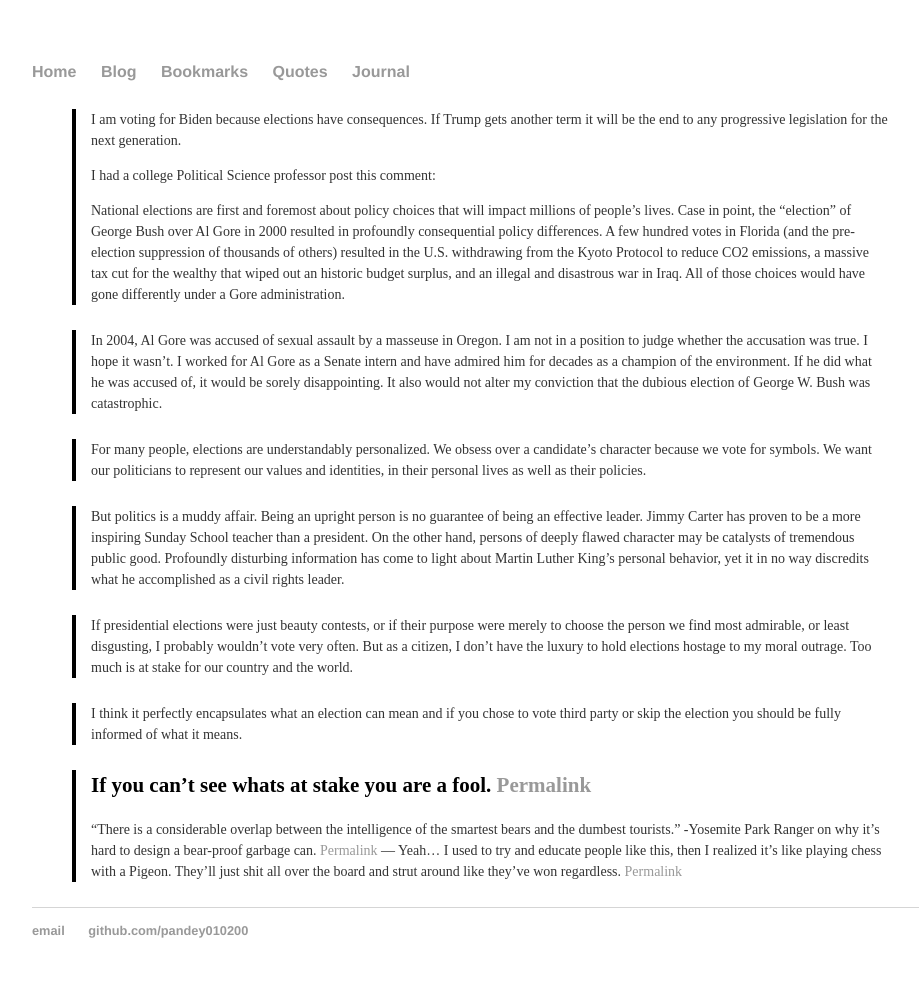
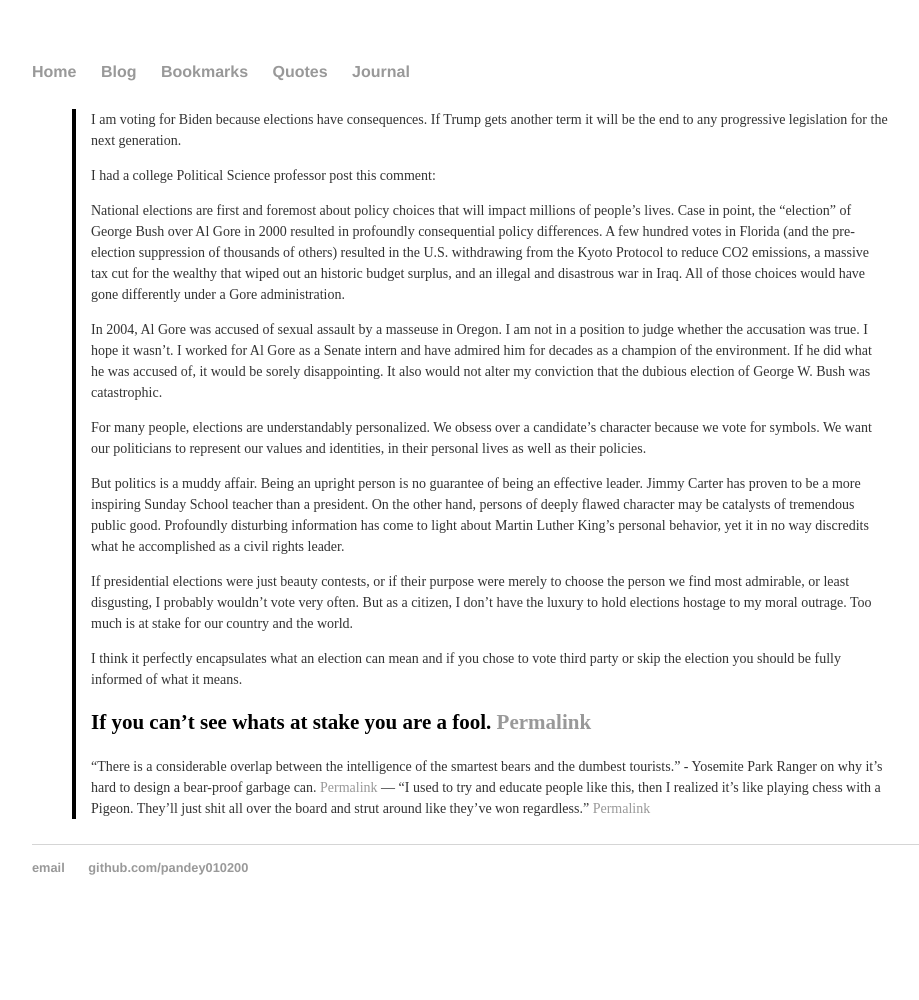
Before and after one commit to pandey010200/pandey010200.github.io, a Jekyll site: the page built from quotes/index.md, in a window 1280 px wide. Shown: the whole page, without its empty margins (160-1079 px from the left). Built offline with Jekyll 4.4.1, drawn with Linux system fonts in a browser that asks for light colours; after the commit the page ends 937 px from its top, so only the background shows below that.

Commit message:
Update index.md

```diff
--- a/quotes/index.md
+++ b/quotes/index.md
@@ -7,19 +7,19 @@ title: Quotes
 >I had a college Political Science professor post this comment:
 >
 >National elections are first and foremost about policy choices that will impact millions of people's lives. Case in point, the "election" of George Bush over Al Gore in 2000 resulted in profoundly consequential policy differences. A few hundred votes in Florida (and the pre-election suppression of thousands of others) resulted in the U.S. withdrawing from the Kyoto Protocol to reduce CO2 emissions, a massive tax cut for the wealthy that wiped out an historic budget surplus, and an illegal and disastrous war in Iraq. All of those choices would have gone differently under a Gore administration.
-
+>
 >In 2004, Al Gore was accused of sexual assault by a masseuse in Oregon. I am not in a position to judge whether the accusation was true. I hope it wasn't. I worked for Al Gore as a Senate intern and have admired him for decades as a champion of the environment. If he did what he was accused of, it would be sorely disappointing. It also would not alter my conviction that the dubious election of George W. Bush was catastrophic.
-
+>
 >For many people, elections are understandably personalized. We obsess over a candidate's character because we vote for symbols. We want our politicians to represent our values and identities, in their personal lives as well as their policies.
-
+>
 >But politics is a muddy affair. Being an upright person is no guarantee of being an effective leader. Jimmy Carter has proven to be a more inspiring Sunday School teacher than a president. On the other hand, persons of deeply flawed character may be catalysts of tremendous public good. Profoundly disturbing information has come to light about Martin Luther King's personal behavior, yet it in no way discredits what he accomplished as a civil rights leader.
-
+>
 >If presidential elections were just beauty contests, or if their purpose were merely to choose the person we find most admirable, or least disgusting, I probably wouldn't vote very often. But as a citizen, I don't have the luxury to hold elections hostage to my moral outrage. Too much is at stake for our country and the world.
-
+>
 >I think it perfectly encapsulates what an election can mean and if you chose to vote third party or skip the election you should be fully informed of what it means.
-
+>
 >If you can't see whats at stake you are a fool. [Permalink](https://www.reddit.com/r/GamerGhazi/comments/gacx1x/womens_groups_go_silent_on_biden_assault/fozma17/)
 ---
->"There is a considerable overlap between the intelligence of the smartest bears and the dumbest tourists." -Yosemite Park Ranger on why it's hard to design a bear-proof garbage can. [Permalink](https://www.reddit.com/r/AskReddit/comments/gk8t35/george_carlin_said_think_of_how_stupid_the/fqpz3yi/)
+>"There is a considerable overlap between the intelligence of the smartest bears and the dumbest tourists." - Yosemite Park Ranger on why it's hard to design a bear-proof garbage can. [Permalink](https://www.reddit.com/r/AskReddit/comments/gk8t35/george_carlin_said_think_of_how_stupid_the/fqpz3yi/)
 ---
->Yeah... I used to try and educate people like this, then I realized it's like playing chess with a Pigeon. They'll just shit all over the board and strut around like they've won regardless. [Permalink](https://www.reddit.com/r/AskReddit/comments/gk8t35/george_carlin_said_think_of_how_stupid_the/fqq6vh0/)
+>"I used to try and educate people like this, then I realized it's like playing chess with a Pigeon. They'll just shit all over the board and strut around like they've won regardless." [Permalink](https://www.reddit.com/r/AskReddit/comments/gk8t35/george_carlin_said_think_of_how_stupid_the/fqq6vh0/)
```
